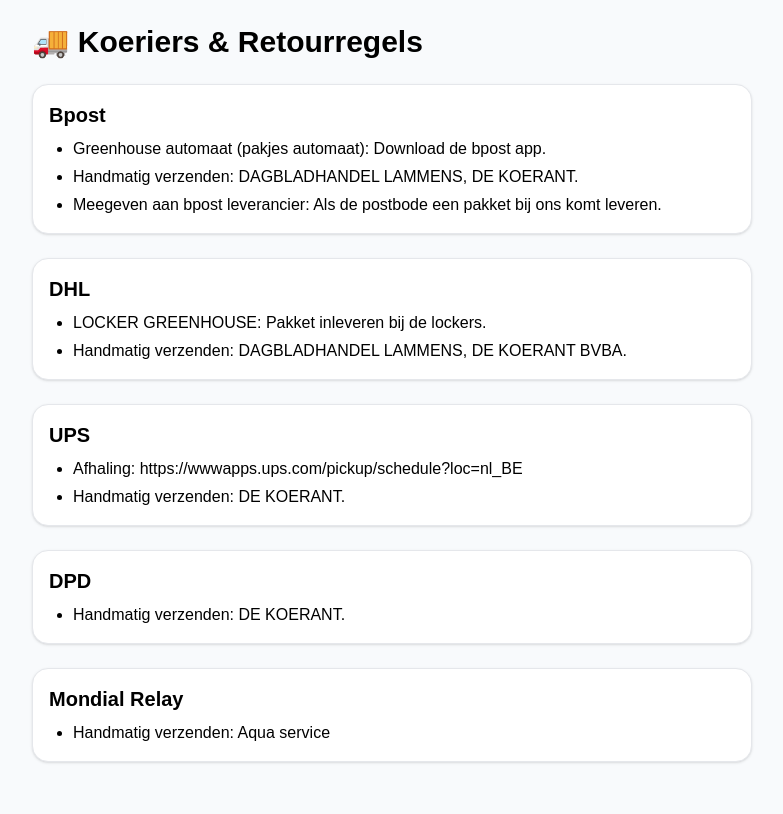
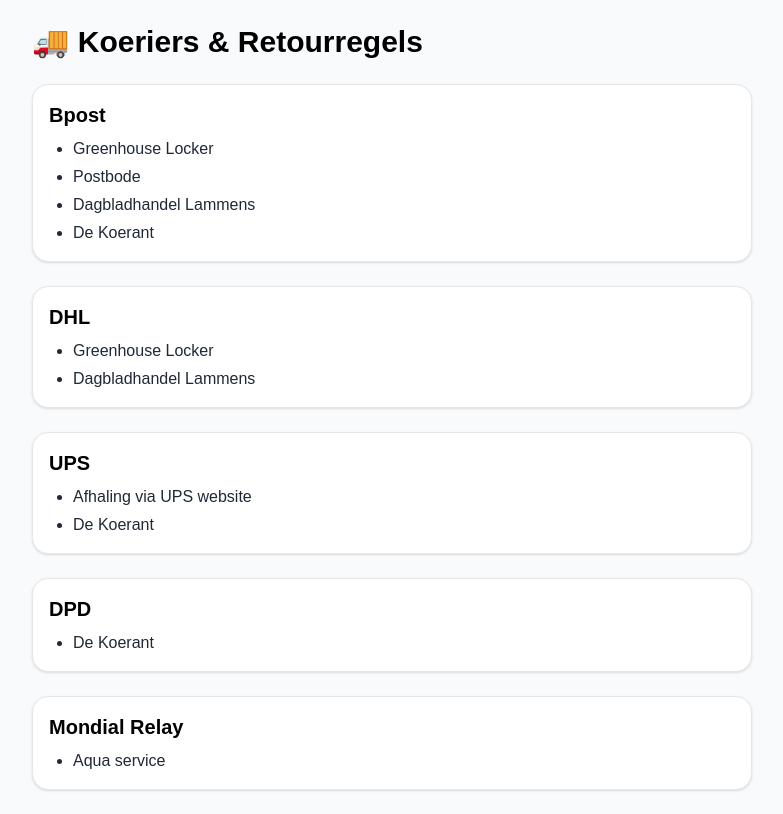
Before and after one commit to Ralfino26/PakketjesSysteem, a React (Vite) app: page /couriers in a window 1280 px wide. Shown: the whole page, without its empty margins (248-1031 px from the left). Built offline with nearby package versions, Linux system fonts and the light colour scheme; no server answers.

Commit message:
Update Couriers.jsx

```diff
--- a/src/Couriers.jsx
+++ b/src/Couriers.jsx
@@ -1,51 +1,41 @@
 // src/Couriers.jsx
 
+const courierRules = {
+  Bpost: [
+    "Greenhouse Locker",
+    "Postbode",
+    "Dagbladhandel Lammens",
+    "De Koerant",
+  ],
+  DHL: [
+    "Greenhouse Locker",
+    "Dagbladhandel Lammens",
+  ],
+  UPS: [
+    "Afhaling via UPS website",
+    "De Koerant",
+  ],
+  DPD: [
+    "De Koerant",
+  ],
+  "Mondial Relay": [
+    "Aqua service",
+  ],
+};
+
 export default function Couriers() {
-    const data = [
-      {
-        name: "Bpost",
-        rules: [
-          "Greenhouse automaat (pakjes automaat): Download de bpost app.",
-          "Handmatig verzenden: DAGBLADHANDEL LAMMENS, DE KOERANT.",
-          "Meegeven aan bpost leverancier: Als de postbode een pakket bij ons komt leveren.",
-        ],
-      },
-      {
-        name: "DHL",
-        rules: [
-          "LOCKER GREENHOUSE: Pakket inleveren bij de lockers.",
-          "Handmatig verzenden: DAGBLADHANDEL LAMMENS, DE KOERANT BVBA.",
-        ],
-      },
-      {
-        name: "UPS",
-        rules: [
-          "Afhaling: https://wwwapps.ups.com/pickup/schedule?loc=nl_BE",
-          "Handmatig verzenden: DE KOERANT.",
-        ],
-      },
-      {
-        name: "DPD",
-        rules: ["Handmatig verzenden: DE KOERANT."],
-      },
-      {
-        name: "Mondial Relay",
-        rules: ["Handmatig verzenden: Aqua service"],
-      },
-    ];
-
   return (
     <main className="p-6 max-w-3xl mx-auto">
       <h1 className="text-3xl font-bold mb-6">🚚 Koeriers & Retourregels</h1>
       <div className="space-y-6">
-          {data.map((courier) => (
+        {Object.entries(courierRules).map(([name, rules]) => (
           <div
-              key={courier.name}
-              className="bg-white rounded-2xl shadow p-4 border"
+            key={name}
+            className="bg-white rounded-2xl shadow p-4 border border-gray-200"
           >
-              <h2 className="text-xl font-semibold mb-2">{courier.name}</h2>
-              <ul className="list-disc pl-6 space-y-1">
-                {courier.rules.map((r, i) => (
+            <h2 className="text-xl font-semibold mb-2">{name}</h2>
+            <ul className="list-disc pl-6 space-y-1 text-gray-800">
+              {rules.map((r, i) => (
                 <li key={i}>{r}</li>
               ))}
             </ul>
@@ -55,8 +45,3 @@
     </main>
   );
 }
-
-
-  // Voeg in main.jsx toe:
-  // import Couriers from './Couriers'
-  // <Route path="/couriers" element={<Couriers />} />
```
Lines whose indentation alone changed are shown as unchanged.
